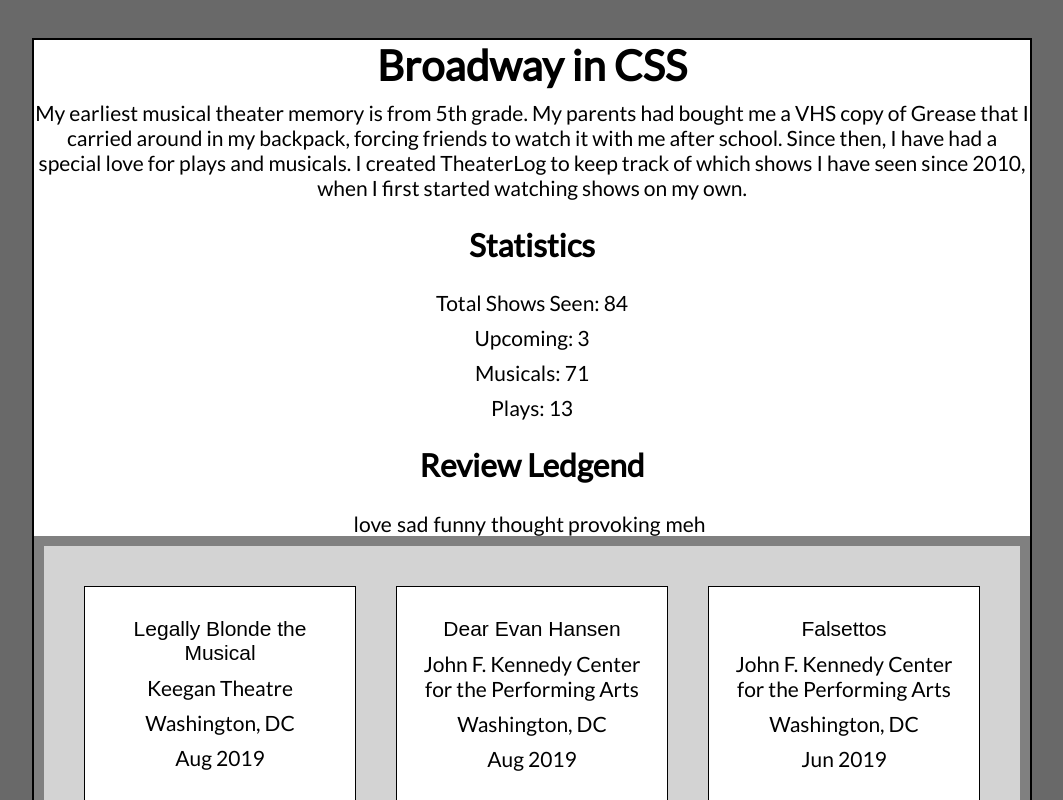
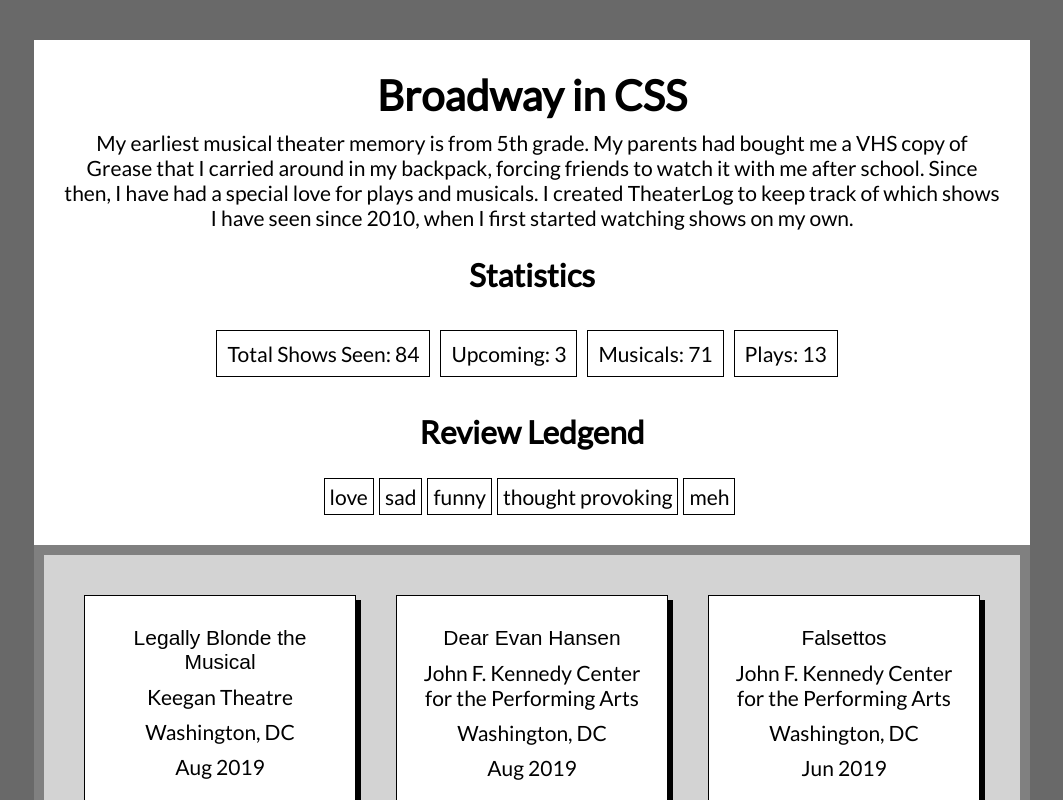
Before and after one commit to brittanyrw/theaterlog, a Vue app: page / in a window 1280 px wide. Shown: the top 800 px of the page, without its empty margins (108-1171 px from the left). Built offline with nearby package versions, Linux system fonts and the light colour scheme; a web font is replaced by a local one.

Commit message:
update show card styling

```diff
--- a/src/App.vue
+++ b/src/App.vue
@@ -61,7 +61,7 @@ li {
   color: black;
   max-width: 1000px;
   margin: auto;
-  border: 2px solid black;
+  border: 2px solid dimgray;
 }
 
 @media screen and (max-width: 425px){
--- a/src/components/Hero.vue
+++ b/src/components/Hero.vue
@@ -55,5 +55,17 @@ export default {
 <style>
   .statistics {
     background-color: white;
+    padding: 30px;
+  }
+  .stats p {
+    display: inline-block;
+    padding: 10px;
+    border: 1px solid black;
+    margin-right: 10px;
+  }
+  .review-legend li {
+    border: 1px solid black;
+    padding: 5px;
+    margin-right: 5px;
   }
 </style>
--- a/src/components/Shows.vue
+++ b/src/components/Shows.vue
@@ -64,6 +64,7 @@ export default {
 		background-color: white;
 		position: relative;
 		border: 1px solid black;
+		box-shadow: 5px 5px 0 black;
 	}
 
 	.show-name {
```
